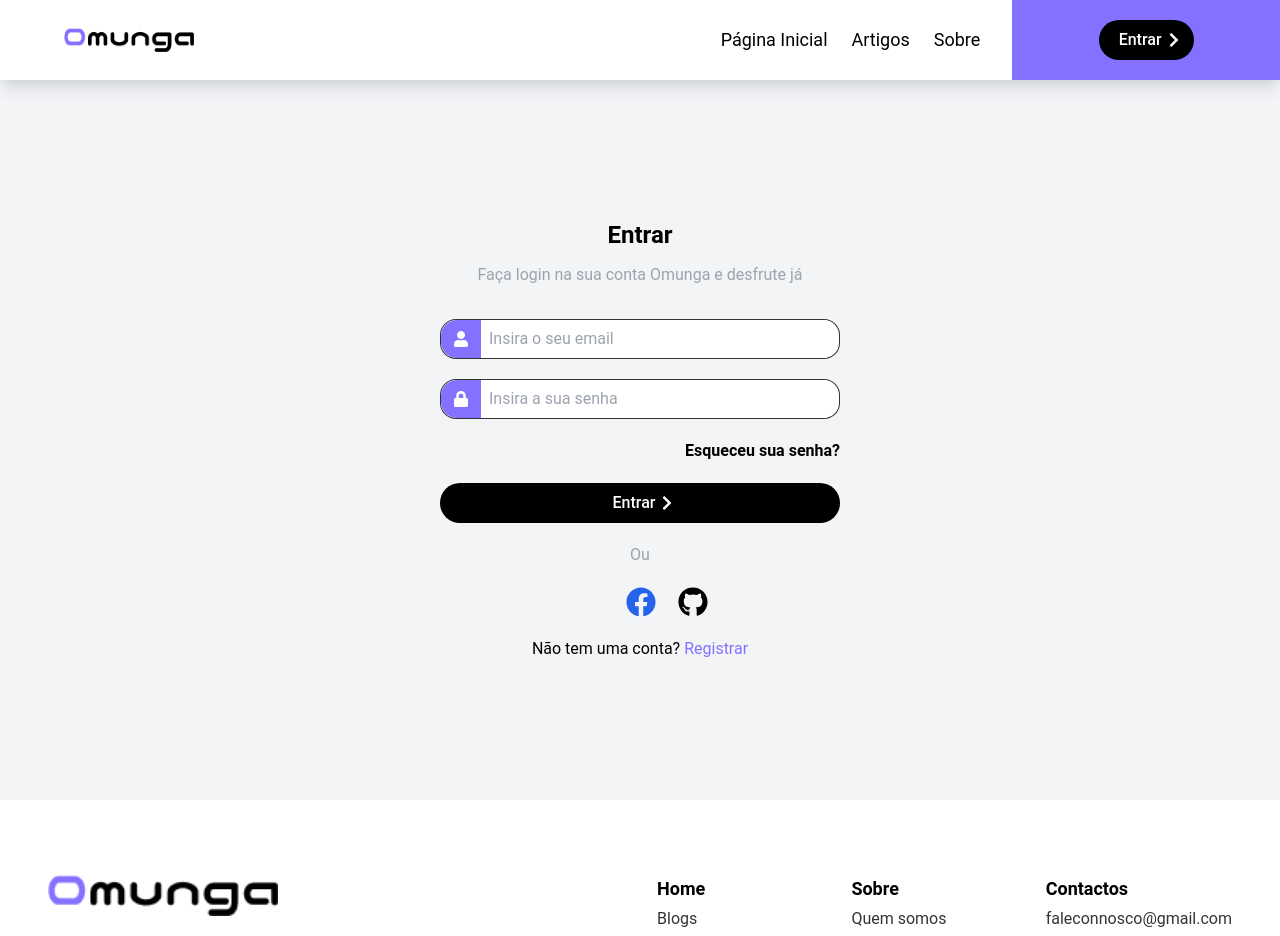
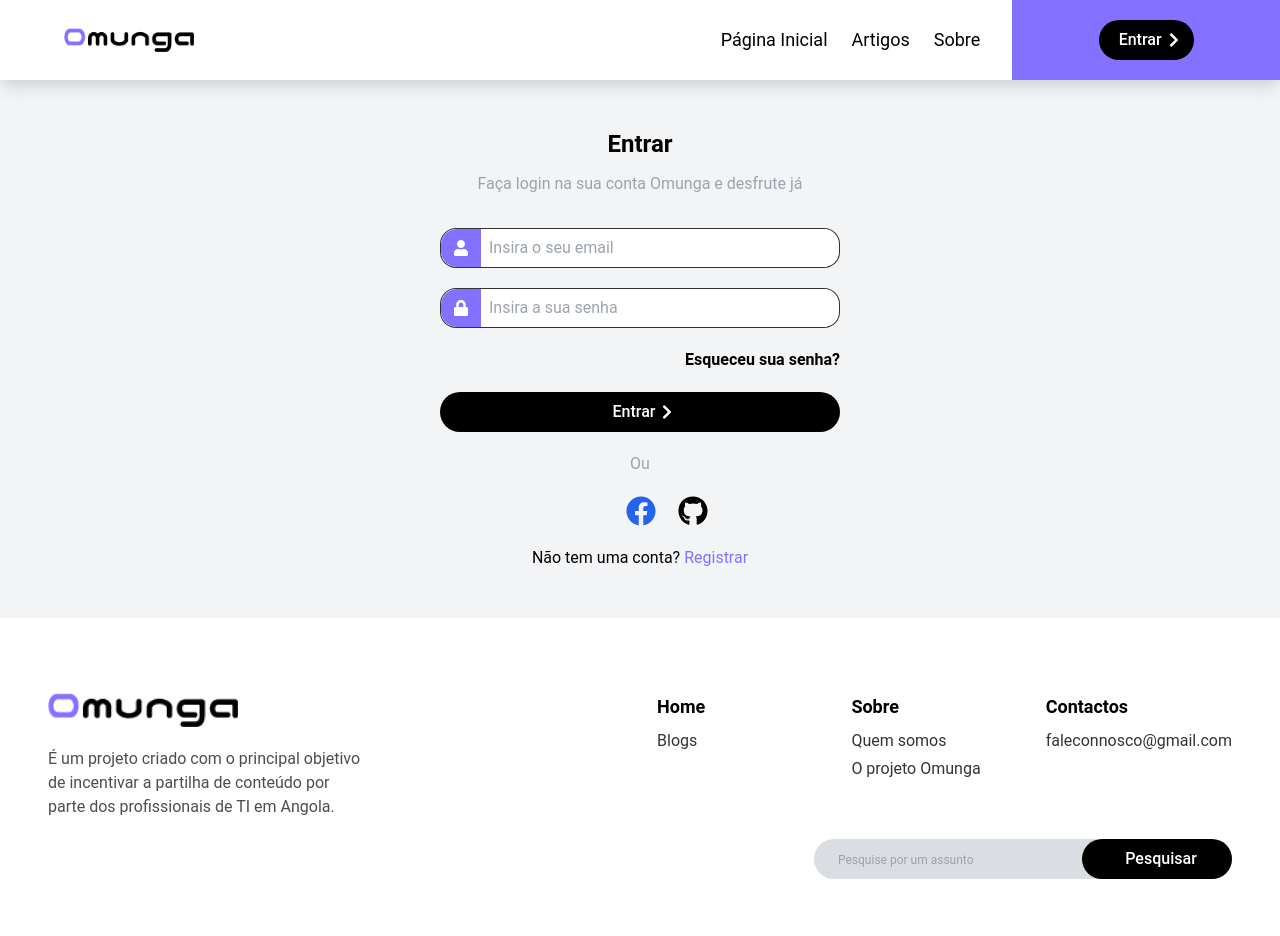
Before and after one commit to Francisco-Fetapi/omunga-front-end-tailwindcss, a Next.js app: page /iniciar-sessao in a window 1280 px wide. Shown: the top 936 px of the page. Built offline with nearby package versions, Linux system fonts and the light colour scheme; some icons are missing.

Commit message:
feat: input with button created

```diff
--- a/src/components/Button/Button.tsx
+++ b/src/components/Button/Button.tsx
@@ -1,4 +1,4 @@
-interface ButtonProps {
+interface ButtonProps extends React.HTMLAttributes<HTMLButtonElement> {
   /**
    * Button label
    */
@@ -22,12 +22,13 @@
   fullWidth,
   iconEnd,
   iconStart,
+  ...props
 }: ButtonProps) {
   return (
     <button
-      className={` grid-flow-col gap-1 items-center text-white font-medium pl-5 pr-3 py-2 bg-black rounded-3xl ${
+      className={` grid-flow-col gap-1 items-center  text-white font-medium pl-5 pr-3 py-2 bg-black rounded-3xl ${
         fullWidth ? "flex w-full justify-center" : "inline-grid"
-      }`}
+      } ${props.className}`}
     >
       {iconStart && <>{iconStart}</>}
       {children}
--- a/src/components/Footer/Footer.tsx
+++ b/src/components/Footer/Footer.tsx
@@ -1,34 +1,55 @@
 import useFooterLinks from "@/hooks/useFooterLinks";
 import Image from "next/image";
+import Link from "next/link";
 import OmungaPhoto from "../../assets/Omunga.png";
+import InputWithButton from "../InputWithButton/InputWithButton";
 
 export default function Footer() {
   const { links, titles } = useFooterLinks();
 
   return (
-    <footer className="h-[350px] bg-white flex justify-between px-12 py-[75px]">
+    <footer className="h-[350px] bg-white px-12 py-[75px]">
+      <div className="flex justify-between gap-10">
         <div className="flex flex-col gap-2 max-w-xs">
-        <Image src={OmungaPhoto} width={230} height={250} alt="Imagem Omunga" />
+          <Image
+            src={OmungaPhoto}
+            width={190}
+            height={210}
+            alt="Imagem Omunga"
+          />
           <p className="text-black/70 mt-3">
-          É um projeto criado com o principal objetivo de incentivar a partilha
-          de conteúdo por parte dos profissionais de TI em Angola.
+            É um projeto criado com o principal objetivo de incentivar a
+            partilha de conteúdo por parte dos profissionais de TI em Angola.
           </p>
         </div>
 
         <div className="grid grid-cols-3 gap-2">
           {titles.map((title) => (
             <div key={title}>
-            <h1 className="text-lg font-bold">{title}</h1>
-            <ul>
+              <h1 className="text-lg font-bold mb-2">{title}</h1>
+              <ul className="flex flex-col gap-1 items-start">
                 {links[title].map((link) => (
-                <li className="text-black/80 py-1" key={link.label}>
+                  <Link
+                    href={link.href}
+                    className="text-black/80 hover:text-purple "
+                    key={link.label}
+                  >
                     {link.label}
-                </li>
+                  </Link>
                 ))}
               </ul>
             </div>
           ))}
         </div>
+      </div>
+
+      {/* <div className="flex justify-end"> */}
+      <div className="flex justify-end mt-5">
+        <InputWithButton
+          textButton="Pesquisar"
+          placeholder="Pesquise por um assunto"
+        />
+      </div>
     </footer>
   );
 }
--- /dev/null
+++ b/src/components/InputWithButton/InputWithButton.tsx
@@ -0,0 +1,22 @@
+import Button from "../Button/Button";
+
+interface InputWithButtonProps extends React.HTMLAttributes<HTMLInputElement> {
+  textButton: string;
+}
+
+export default function InputWithButton({
+  textButton,
+  ...props
+}: InputWithButtonProps) {
+  return (
+    <div className="rounded-3xl bg-gray-300/80">
+      <div className="flex items-center">
+        <input
+          {...props}
+          className="border-0 outline-0 bg-transparent py-2 px-6 placeholder:text-xs"
+        />
+        <Button className="w-[150px]">{textButton}</Button>
+      </div>
+    </div>
+  );
+}
--- a/src/pages/iniciar-sessao.tsx
+++ b/src/pages/iniciar-sessao.tsx
@@ -6,7 +6,7 @@
   return (
     <>
       <Header />
-      <main className="w-[100%] max-w-[400px] mx-auto  h-screen_height_with_header flex items-center justify-center flex-col">
+      <main className="w-[100%] max-w-[400px] min-height py-12 mx-auto flex items-center justify-center flex-col">
         <FormSignin />
       </main>
 
--- a/src/styles/globals.css
+++ b/src/styles/globals.css
@@ -31,3 +31,7 @@
 .link_active {
   @apply font-bold border-b-[4px] border-purple;
 }
+
+.min-height {
+  min-height: 100vh - 80px;
+}
```
Lines whose indentation alone changed are shown as unchanged.
